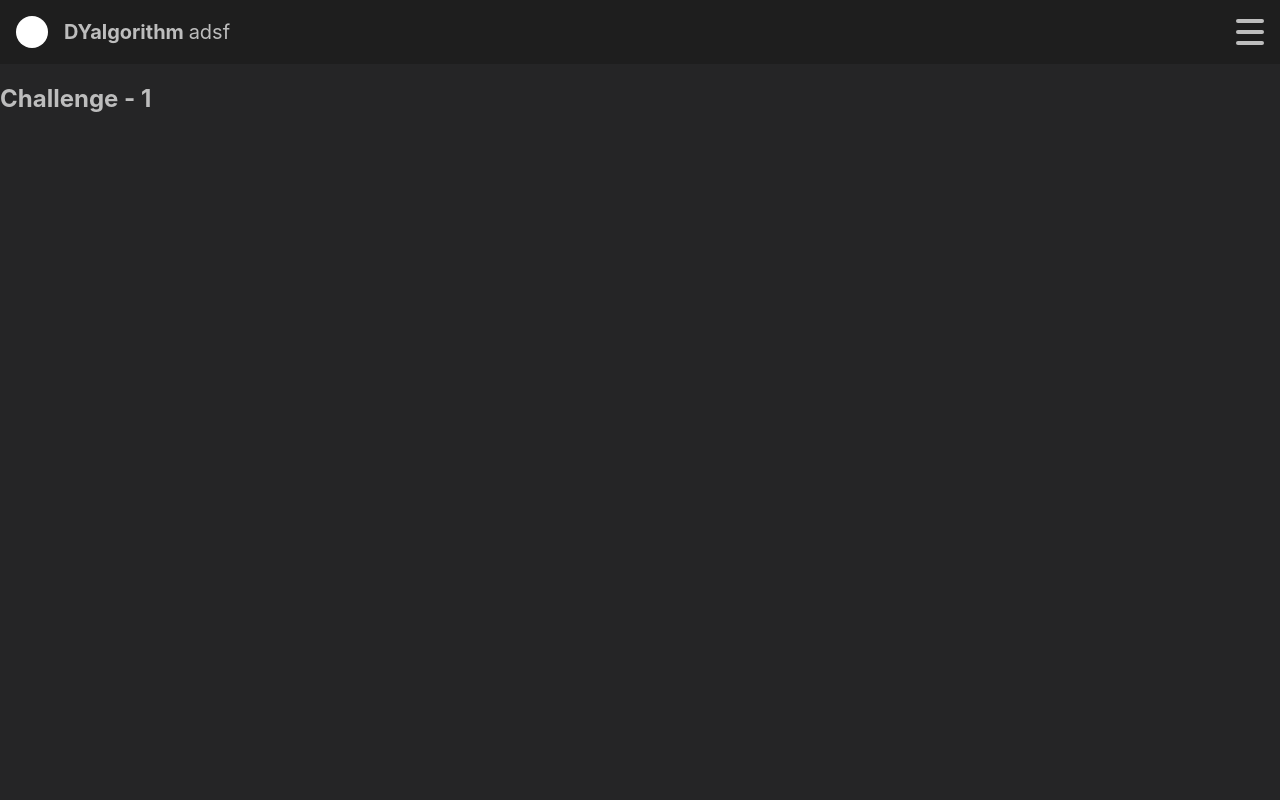
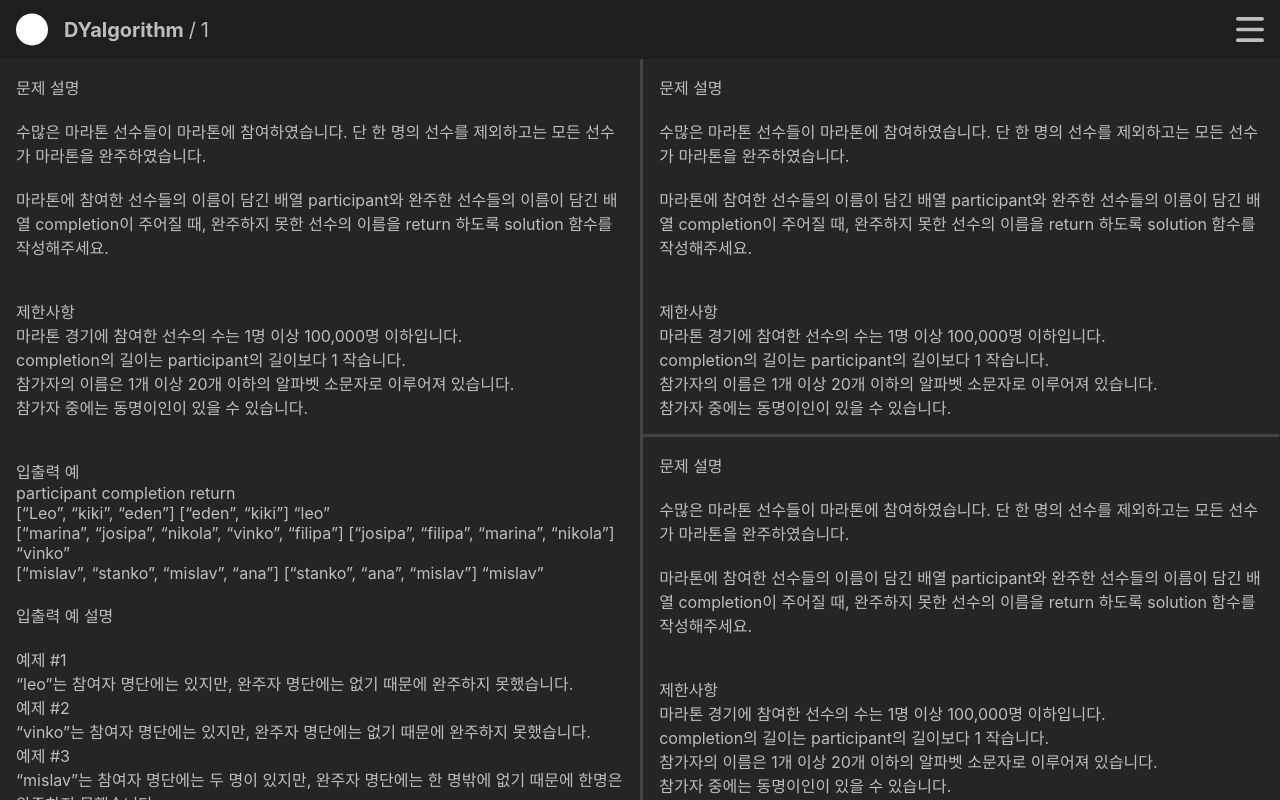
Before and after one commit to Heavyrisem/DY_Algorithm_web, a React (Create React App) app: page /challenge/1 in a window 1280 px wide. Built offline with nearby package versions, Linux system fonts and the light colour scheme.

Commit message:
Horizontal&Vertical Scaler

```diff
--- a/package.json
+++ b/package.json
@@ -12,6 +12,7 @@
     "@types/react-dom": "^17.0.9",
     "react": "^17.0.2",
     "react-dom": "^17.0.2",
+    "react-draggable": "^4.4.4",
     "react-router-dom": "^5.3.0",
     "react-scripts": "4.0.3",
     "typescript": "^4.4.2",
--- a/src/Main.tsx
+++ b/src/Main.tsx
@@ -16,12 +16,11 @@ export interface User_T {
 
 function Main() {
 	const [User, setUser] = useState<User_T>();
+	const [path, setPath] = useState<string[]>([]);
 
-	const Path_C: PathContext_T = {
-		path: ['adsf'],
-		setPath: (path: string[]) => {
-			Path_C.path = path;
-		}
+	let Path_C: PathContext_T = {
+		path: path,
+		setPath: setPath
 	}
 
 	return (
--- a/src/componets/Header.tsx
+++ b/src/componets/Header.tsx
@@ -9,6 +9,7 @@ interface Header_P {
     children: React.ReactElement | React.ReactElement[]
 }
 function Header(props: Header_P) {
+    const { path, setPath } = useContext(PathContext);
     const RightAligen: React.CSSProperties = {
         margin: 'auto',
         marginLeft: 'auto',
@@ -17,8 +18,6 @@ function Header(props: Header_P) {
     }
 
     return (
-        <PathContext.Consumer>
-            {({path, setPath}) => (
         <header>
             <img src={Logo} className="Logo" />
             <span className="Title">DYalgorithm</span>
@@ -32,8 +31,6 @@ function Header(props: Header_P) {
                 {props.children}
             </div>
         </header>
-            )}
-        </PathContext.Consumer>
     )
 }
 
--- /dev/null
+++ b/src/componets/HorizontalScaler.tsx
@@ -0,0 +1,43 @@
+import React, { useRef, useState } from "react";
+import Draggable, { DraggableData, DraggableEvent } from "react-draggable";
+import '../style/Scaler.css';
+
+interface HorizontalScaler_P {
+    children: [React.ReactElement, React.ReactElement]
+}
+function HorizontalScaler(props: HorizontalScaler_P) {
+    const Divider = useRef<HTMLDivElement>(null);
+
+    const [Clicked, setClicked] = useState<boolean>(false);
+    const [width, setWidth] = useState<number>(document.body.clientWidth / 2);
+
+
+    function resize(e: React.MouseEvent) {
+        if (Clicked && Divider.current) {
+            e.preventDefault();
+            let cal = e.clientX - (Divider.current.clientWidth / 2);
+
+            if (cal <= document.body.clientWidth * 0.1|| cal >= document.body.clientWidth * 0.9) return;
+
+            console.log(cal, window.screen.width);
+            setWidth(cal);
+
+        }
+    }
+
+    return (
+        <div className="HorizontalScaler" onMouseMove={resize} onMouseUp={()=>{setClicked(false)}}>
+            <span className="View" style={{width: width+'px'}}>
+                {props.children[0]}
+            </span>
+
+            <span ref={Divider} style={{left: width+'px'}} className="Divider" onMouseDown={()=>{setClicked(true)}} />
+
+            <span className="View" style={{width: document.body.clientWidth - width - (Divider.current? Divider.current.clientWidth+1 : 0) + "px"}}>
+                {props.children[1]}
+            </span>
+        </div>
+    )
+}
+
+export default HorizontalScaler;
--- /dev/null
+++ b/src/componets/VerticalScaler.tsx
@@ -0,0 +1,51 @@
+import React, { useEffect, useRef, useState } from "react";
+import Draggable, { DraggableData, DraggableEvent } from "react-draggable";
+import '../style/Scaler.css';
+
+interface VerticalScaler_P {
+    children: [React.ReactElement, React.ReactElement]
+    style?: React.CSSProperties
+}
+function VerticalScaler(props: VerticalScaler_P) {
+    const Scaler = useRef<HTMLDivElement>(null);
+    const Divider = useRef<HTMLDivElement>(null);
+
+    const [Clicked, setClicked] = useState<boolean>(false);
+    const [height, setHeight] = useState<number>(0);
+
+    useEffect(() => {
+        if (Scaler.current) setHeight(Scaler.current.clientHeight / 2);
+    }, []);
+
+    function resize(e: React.MouseEvent) {
+        if (Clicked && Divider.current && Scaler.current) {
+            e.preventDefault();
+
+
+
+            let cal = e.clientY - (Divider.current.clientHeight / 2) - Scaler.current.offsetTop;
+
+            if (cal <= Scaler.current?.clientHeight * 0.1 || cal >= Scaler.current?.clientHeight * 0.9) return;
+
+            console.log(cal, window.screen.height);
+            setHeight(cal);
+
+        }
+    }
+
+    return (
+        <div className="VerticalScaler" style={props.style} onMouseMove={resize} onMouseUp={()=>{setClicked(false)}} ref={Scaler}>
+            <span className="View" style={{height: height+'px'}}>
+                {props.children[0]}
+            </span>
+
+            <span ref={Divider} style={{left: height+'px'}} className="Divider" onMouseDown={()=>{setClicked(true)}} />
+
+            <span className="View" style={{height: document.body.clientHeight - height - (Divider.current? Divider.current.clientHeight+1 : 0) + "px"}}>
+                {props.children[1]}
+            </span>
+        </div>
+    )
+}
+
+export default VerticalScaler;
--- a/src/routes/Challenge.tsx
+++ b/src/routes/Challenge.tsx
@@ -1,6 +1,40 @@
-import React, { useContext, useEffect } from 'react';
+import React, { useContext, useEffect, useState } from 'react';
 import { RouteComponentProps } from 'react-router';
+import HorizontalScaler from '../componets/HorizontalScaler';
+import VerticalScaler from '../componets/VerticalScaler';
 import { PathContext } from '../Main';
+
+import '../style/Challenge.css';
+
+
+const DESC_D = `문제 설명
+
+수많은 마라톤 선수들이 마라톤에 참여하였습니다. 단 한 명의 선수를 제외하고는 모든 선수가 마라톤을 완주하였습니다.
+
+마라톤에 참여한 선수들의 이름이 담긴 배열 participant와 완주한 선수들의 이름이 담긴 배열 completion이 주어질 때, 완주하지 못한 선수의 이름을 return 하도록 solution 함수를 작성해주세요.
+
+
+제한사항
+마라톤 경기에 참여한 선수의 수는 1명 이상 100,000명 이하입니다.
+completion의 길이는 participant의 길이보다 1 작습니다.
+참가자의 이름은 1개 이상 20개 이하의 알파벳 소문자로 이루어져 있습니다.
+참가자 중에는 동명이인이 있을 수 있습니다.
+
+
+입출력 예
+participant	completion	return
+[“Leo”, “kiki”, “eden”]	[“eden”, “kiki”]	“leo”
+[“marina”, “josipa”, “nikola”, “vinko”, “filipa”]	[“josipa”, “filipa”, “marina”, “nikola”]	“vinko”
+[“mislav”, “stanko”, “mislav”, “ana”]	[“stanko”, “ana”, “mislav”]	“mislav”
+
+입출력 예 설명
+
+예제 #1
+“leo”는 참여자 명단에는 있지만, 완주자 명단에는 없기 때문에 완주하지 못했습니다.
+예제 #2
+“vinko”는 참여자 명단에는 있지만, 완주자 명단에는 없기 때문에 완주하지 못했습니다.
+예제 #3
+“mislav”는 참여자 명단에는 두 명이 있지만, 완주자 명단에는 한 명밖에 없기 때문에 한명은 완주하지 못했습니다.`
 
 interface Challenge_RouteParams {
     id: string
@@ -11,19 +45,31 @@ function Challenge({match}: RouteComponentProps<Challenge_RouteParams>) {
     useEffect(() => {
 
         setPath([match.params.id]);
-        console.log(path);
 
     },[])
 
     return (
-        <PathContext.Consumer>
-            {({path, setPath}) => (
-                <div>
-                    <h2>Challenge - {match.params.id}</h2>
-                </div>
-            )}
-        </PathContext.Consumer>
+        <div className="Challenge">
+            <HorizontalScaler>
+                <Description description={DESC_D} />
+                <VerticalScaler style={{overflow: 'hidden'}}>
+                    <Description description={DESC_D} />
+                    <Description description={DESC_D} />
+                </VerticalScaler>
+            </HorizontalScaler>
+        </div>
     )
 }
 
+function Description(props: {description: string}) {
+    // Todo - Markup Support
+
+    return (
+        <div className="Description">
+            {props.description.split("\n").map(str => (<span>{str}<br /></span>))}
+        </div>
+    )
+}
+
+
 export default Challenge
--- /dev/null
+++ b/src/style/Challenge.css
@@ -0,0 +1,13 @@
+.Challenge {
+    width: 100%;
+    height: 100%;
+    overflow: hidden;
+}
+
+.Description {
+    height: 100%;
+    overflow: scroll;
+    /* display: inline-block; */
+    padding: 1rem;
+    box-sizing: border-box;
+}
--- a/src/style/Home.css
+++ b/src/style/Home.css
@@ -1,6 +1,8 @@
 .Home {
     width: 100%;
     height: 100%;
+
+    overflow: hidden;
 }
 
 .DashBoards {
@@ -9,5 +11,14 @@
 
     display: flex;
     margin: auto;
+    /* margin-top: 10%; */
+
+    /* position: relative; */
     margin-top: 15rem;
 }
+
+@media screen and (max-width: 1500px) {
+    .DashBoards {
+        margin-top: 10rem;
+    }
+}
--- /dev/null
+++ b/src/style/Scaler.css
@@ -0,0 +1,35 @@
+.HorizontalScaler, .VerticalScaler {
+    width: 100%;
+    height: 100%;
+    /* display: flexbox; */
+    /* white-space: nowrap; */
+}
+
+.HorizontalScaler .Divider {
+    /* flex: .5; */
+    /* position: absolute; */
+
+    display: inline-block;
+    height: 100%;
+    width: .2rem;
+    background-color: #444444;
+    cursor: ew-resize;
+    user-select: none;
+    -webkit-user-select: none;
+}
+.VerticalScaler .Divider {
+    display: block;
+    width: 100%;
+    height: .2rem;
+    background-color: #444444;
+    cursor: ns-resize;
+    user-select: none;
+    -webkit-user-select: none;
+}
+
+.HorizontalScaler .View {
+    width: auto;
+    height: 100%;
+    display: inline-block;
+    overflow: scroll;
+}
```
Also changed, not shown: src/componets/Terminal.tsx (added, +11 -0 lines), 1 other file (tests, documents, lock files or other folders). Lines whose indentation alone changed are shown as unchanged.
